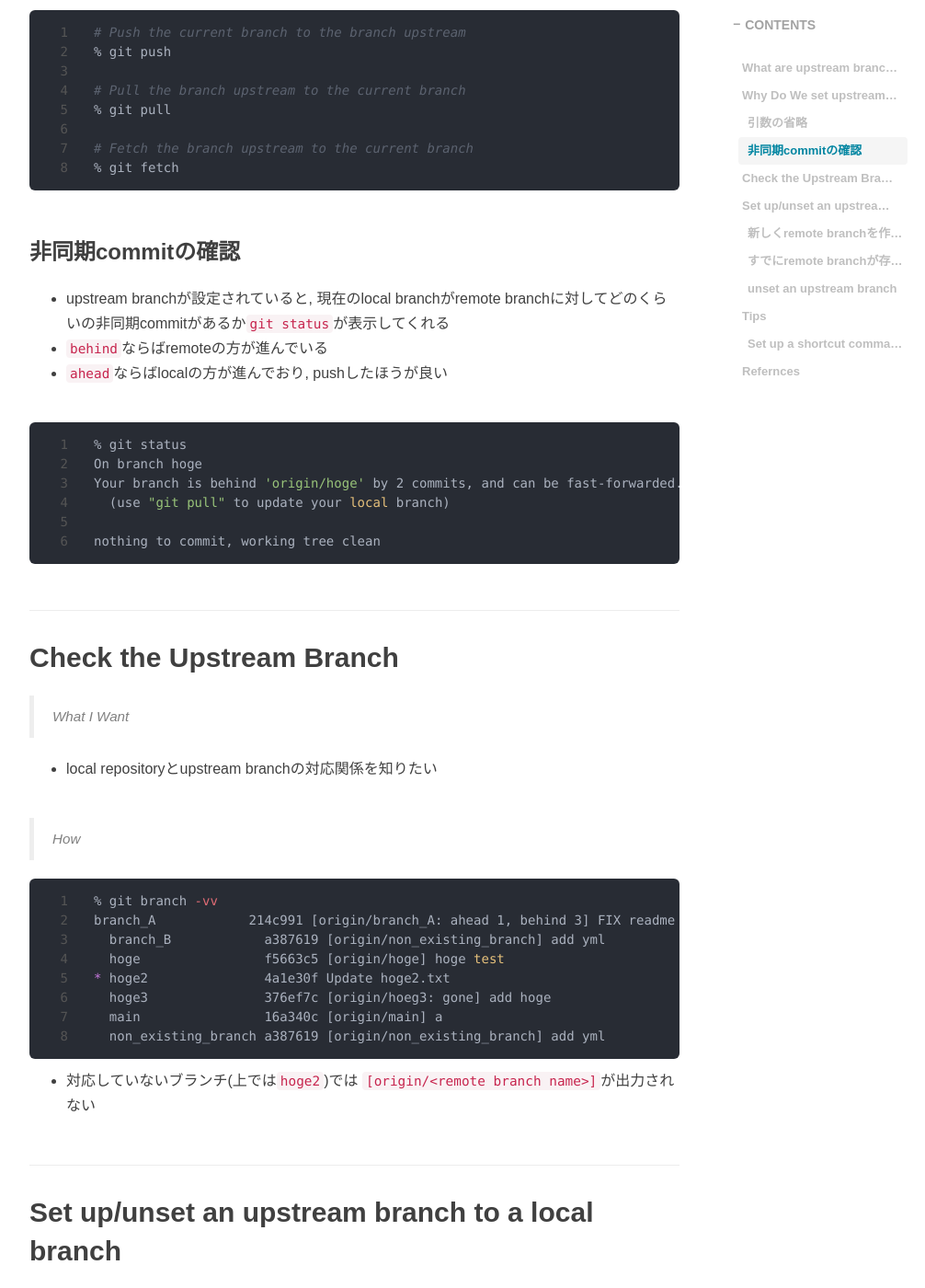
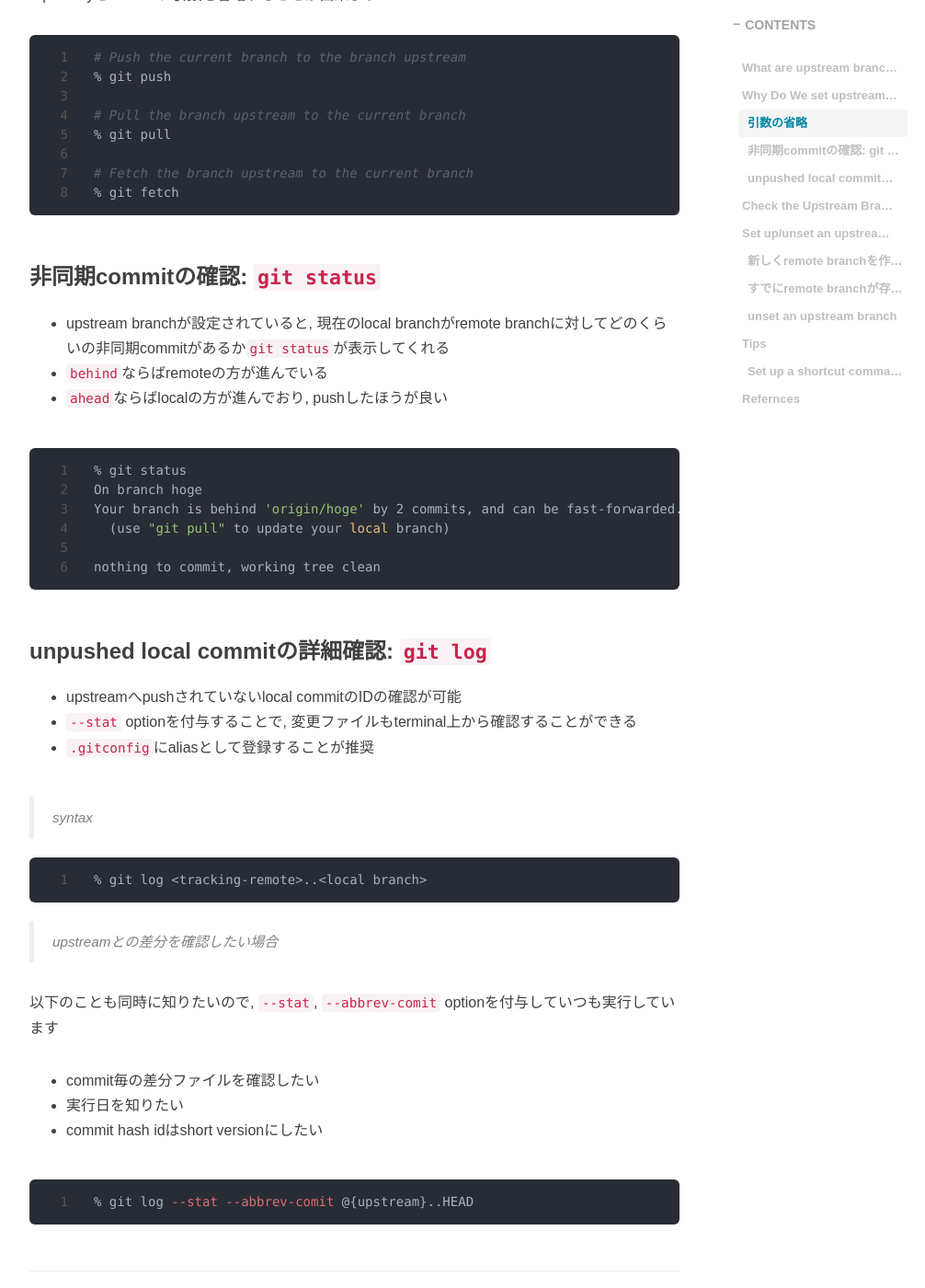
Before and after one commit to RyoNakagami/RyoNakagami.github.io, a Jekyll site: the page built from _posts/2021-01-05-git-what-is-upstream.md, in a window 1280 px wide and 1400 px high, scrolled down 1728 px. Shown: the whole window at 92% size, without its empty margins (233-1239 px from the left). Built offline with Jekyll 4.4.1, drawn with Linux system fonts in a browser that asks for light colours; comment, search, counter and statistics services are not loaded; some of the changed text lies outside the part shown.

Commit message:
FIX: updating doctoc

````diff
--- a/_posts/2021-01-05-git-what-is-upstream.md
+++ b/_posts/2021-01-05-git-what-is-upstream.md
@@ -24,7 +24,8 @@ tags:
 - [What are upstream branches?](#what-are-upstream-branches)
 - [Why Do We set upstream branches?](#why-do-we-set-upstream-branches)
   - [引数の省略](#%E5%BC%95%E6%95%B0%E3%81%AE%E7%9C%81%E7%95%A5)
-  - [非同期commitの確認](#%E9%9D%9E%E5%90%8C%E6%9C%9Fcommit%E3%81%AE%E7%A2%BA%E8%AA%8D)
+  - [非同期commitの確認: `git status`](#%E9%9D%9E%E5%90%8C%E6%9C%9Fcommit%E3%81%AE%E7%A2%BA%E8%AA%8D-git-status)
+  - [unpushed local commitの詳細確認: `git log`](#unpushed-local-commit%E3%81%AE%E8%A9%B3%E7%B4%B0%E7%A2%BA%E8%AA%8D-git-log)
 - [Check the Upstream Branch](#check-the-upstream-branch)
 - [Set up/unset an upstream branch to a local branch](#set-upunset-an-upstream-branch-to-a-local-branch)
   - [新しくremote branchを作成し, そのブランチをupstream branchとしたい場合](#%E6%96%B0%E3%81%97%E3%81%8Fremote-branch%E3%82%92%E4%BD%9C%E6%88%90%E3%81%97-%E3%81%9D%E3%81%AE%E3%83%96%E3%83%A9%E3%83%B3%E3%83%81%E3%82%92upstream-branch%E3%81%A8%E3%81%97%E3%81%9F%E3%81%84%E5%A0%B4%E5%90%88)
@@ -71,7 +72,7 @@ Tracking branchesとは, remote branch と直接的な関係を持つlocal branc
 % git fetch
 ```
 
-### 非同期commitの確認
+### 非同期commitの確認: `git status`
 
 - upstream branchが設定されていると, 現在のlocal branchがremote branchに対してどのくらいの非同期commitがあるか`git status`が表示してくれる
 - `behind`ならばremoteの方が進んでいる
@@ -85,6 +86,31 @@ Your branch is behind 'origin/hoge' by 2 commits, and can be fast-forwarded.
 
 nothing to commit, working tree clean
 ```
+
+### unpushed local commitの詳細確認: `git log`
+
+- upstreamへpushされていないlocal commitのIDの確認が可能
+- `--stat` optionを付与することで, 変更ファイルもterminal上から確認することができる
+- `.gitconfig`にaliasとして登録することが推奨
+
+> syntax
+
+```
+% git log <tracking-remote>..<local branch>
+```
+
+> upstreamとの差分を確認したい場合
+
+以下のことも同時に知りたいので, `--stat`, `--abbrev-comit` optionを付与していつも実行しています
+
+- commit毎の差分ファイルを確認したい
+- 実行日を知りたい
+- commit hash idはshort versionにしたい
+
+```zsh
+% git log --stat --abbrev-comit @{upstream}..HEAD
+```
+
 
 ## Check the Upstream Branch
 
@@ -149,15 +175,17 @@ HEADを`git push`することは, 現在のブランチと同じ名前を持つ
 
 > What I Want
 
-- 毎回, `git push -u origin HEAD`と入力するのが面倒なので `git uppush`というコマンドで代替させたい.
+- 毎回, `git push -u origin HEAD`と入力するのが面倒なので `git up-push`というコマンドで代替させたい.
+- `git log --stat --abbrev-commit @{upstream}..HEAD`を`git ls-unpush`というコマンドで代替させたい
 
 > How
 
 `~/.gitconfig`に対して以下のように指定
 
-```
+```zsh
 [alias]
-	uppush = "push -u origin HEAD"
+	up-push = "push -u origin HEAD"
+	ls-unpush = "log --stat --abbrev-commit @{upstream}..HEAD"
 ```
 
 
````
Also changed, not shown: _posts/2020-12-29-git-remote-branch-operation.md (+19 -0 lines), _posts/2021-01-06-git-add-u.md (added, +64 -0 lines), _posts/2021-04-19-how-to-git-pull-subdirectory.md (+2 -16 lines).
